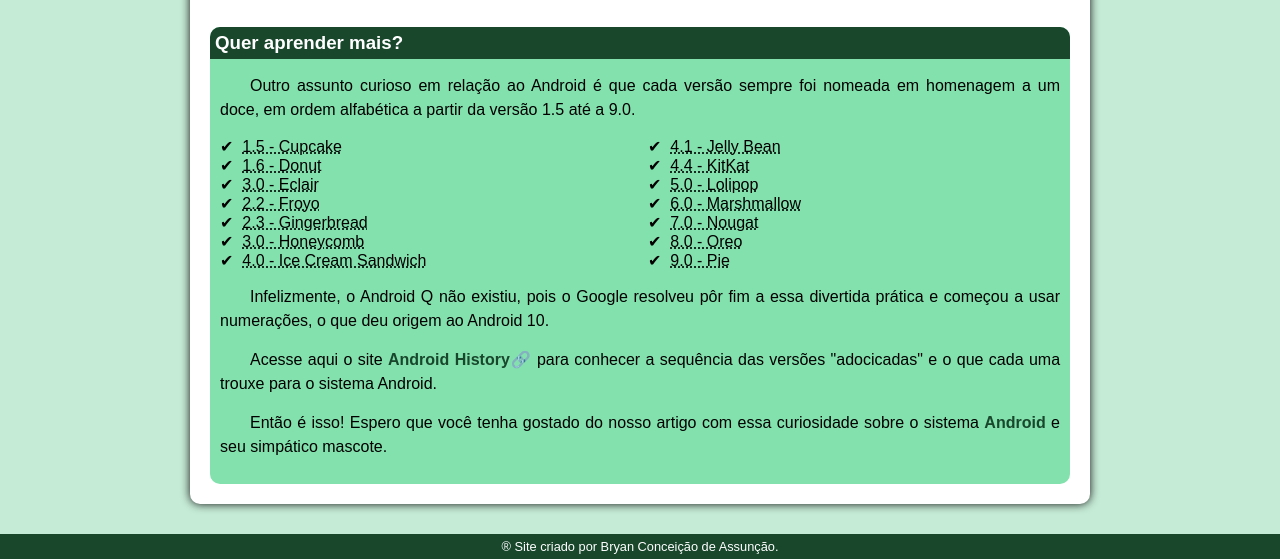
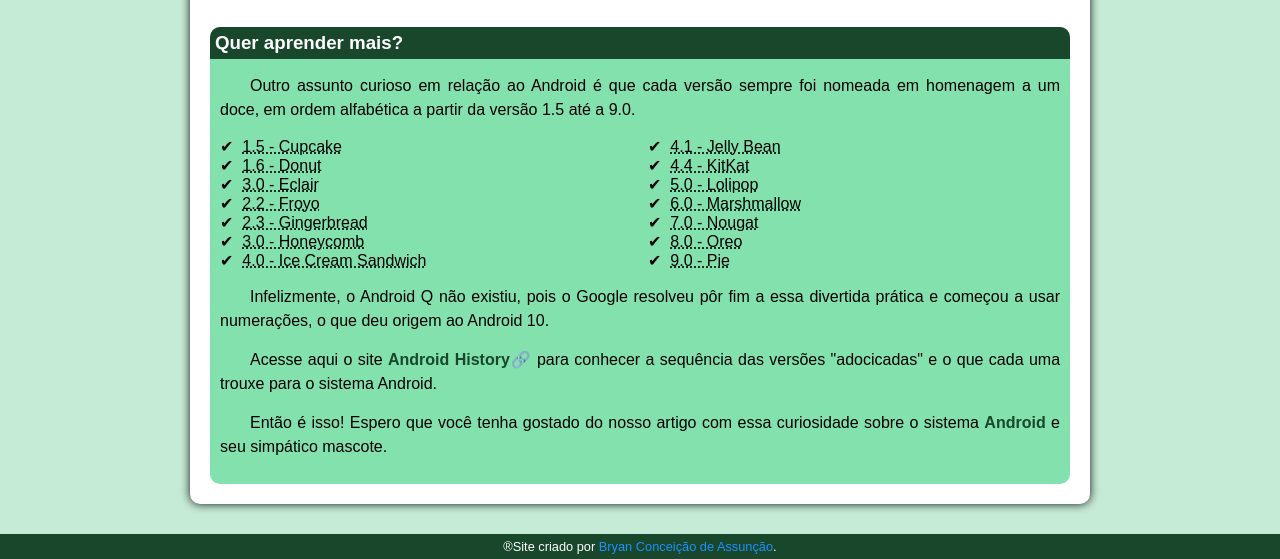
Before and after one commit to bryan-assuncao/html-css, a plain HTML site: page Android/index.html in a window 1280 px wide. Shown: the part 1940-2499 px from the top of the page. Drawn offline with Linux system fonts and the light colour scheme.

Commit message:
Adicionado o Insta na aba Footer

```diff
--- a/Android/index.css
+++ b/Android/index.css
@@ -189,3 +189,8 @@ footer {
     color: var(--cor0);
     padding: 5px;
 }
+
+#insta {
+    text-decoration: none;
+    color: dodgerblue;
+}
--- a/Android/index.html
+++ b/Android/index.html
@@ -144,7 +144,7 @@
     </main>
 
     <footer>
-        <p>® Site criado por Bryan Conceição de Assunção.</p>
+        <p>®Site criado por <a id="insta" href="https://www.instagram.com/bryan_conceicao/" target="_blank">Bryan Conceição de Assunção</a>.</p>
     </footer>
 
 </body>
```
